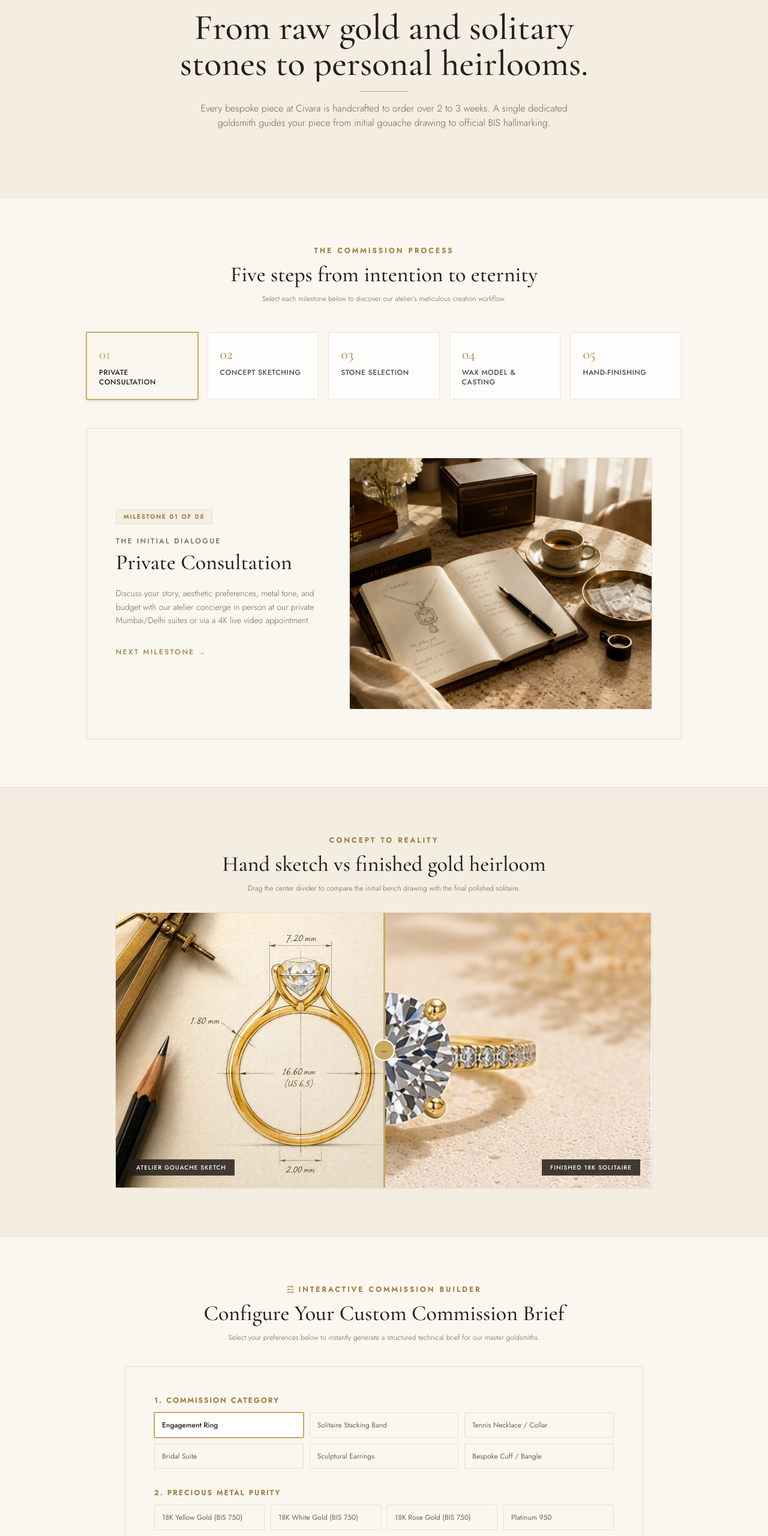
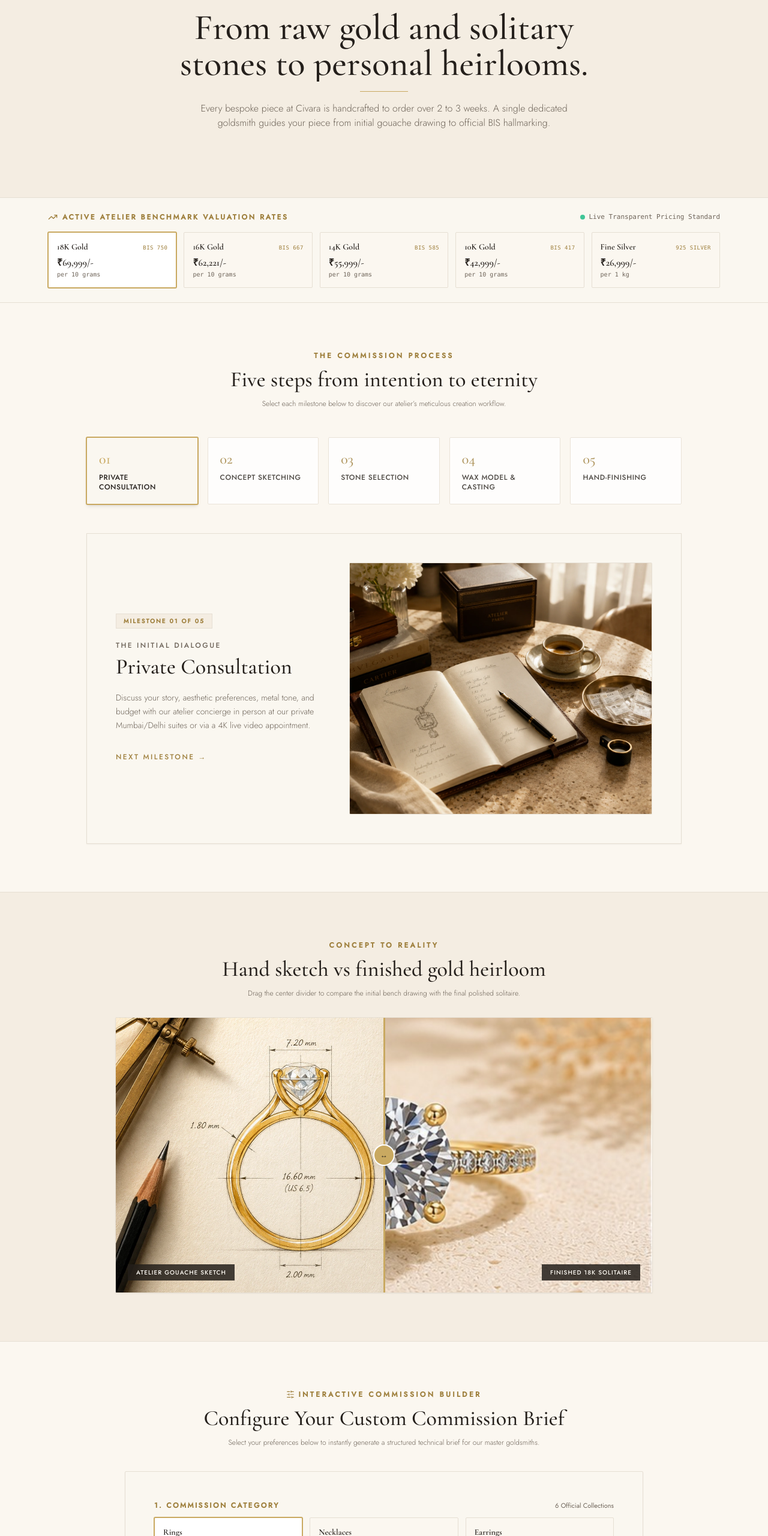
Before and after one commit to princepatel04477-web/Civara-Jewels, a Next.js app: page /bespoke in a window 1280 px wide. Shown: the part 239-2800 px from the top of the page at 60% size. Built offline with nearby package versions, Linux system fonts and the light colour scheme; no server answers; the database is empty.

Commit message:
feat(bespoke): add live metal benchmark rates ticker, all 6 categories, complete Karats (18K, 16K, 14K, 10K, Silver, Platinum), and Ring Size selector (3 to 15)

```diff
--- a/app/bespoke/page.tsx
+++ b/app/bespoke/page.tsx
@@ -1,19 +1,56 @@
 "use client";
 
-import React, { useState } from "react";
+import React, { useState, useEffect } from "react";
 import Link from "next/link";
 import { LineReveal } from "../components/motion/LineReveal";
 import { RuleDraw } from "../components/motion/RuleDraw";
 import { ImageSlot } from "../components/ImageSlot";
-import { MessageCircle, CheckCircle, Sparkles, SlidersHorizontal, ArrowRight, ShieldCheck, Diamond } from "lucide-react";
+import { formatINR } from "../../lib/pricing/compute";
+import {
+  MessageCircle,
+  CheckCircle,
+  Sparkles,
+  SlidersHorizontal,
+  ArrowRight,
+  ShieldCheck,
+  Diamond,
+  TrendingUp,
+  RefreshCw,
+} from "lucide-react";
 
 export default function BespokePage() {
   const [sliderPos, setSliderPos] = useState(50);
   const [activeStep, setActiveStep] = useState(1);
 
+  // Live Metal Rates State
+  const [metalRates, setMetalRates] = useState<{ [key: string]: number }>({
+    "18 KT": 69999,
+    "16 KT": 62221,
+    "14 KT": 55999,
+    "10 KT": 42999,
+    "Silver": 26999,
+  });
+
+  useEffect(() => {
+    fetch("/api/public/metal-rates")
+      .then((res) => res.json())
+      .then((data) => {
+        if (data && Array.isArray(data.rates)) {
+          const map: { [key: string]: number } = {};
+          data.rates.forEach((r: any) => {
+            map[r.purity] = r.rate_inr;
+          });
+          setMetalRates((prev) => ({ ...prev, ...map }));
+        }
+      })
+      .catch(() => {});
+  }, []);
+
   // Bespoke Configurator State
-  const [selectedCategory, setSelectedCategory] = useState("Engagement Ring");
-  const [selectedMetal, setSelectedMetal] = useState("18K Yellow Gold");
+  const [selectedCategory, setSelectedCategory] = useState("Rings");
+  const [selectedKarat, setSelectedKarat] = useState("18K");
+  const [selectedTone, setSelectedTone] = useState("Yellow Gold");
+  const [selectedRingSize, setSelectedRingSize] = useState("7");
   const [selectedStone, setSelectedStone] = useState("Natural GIA Diamond");
   const [selectedBudget, setSelectedBudget] = useState("₹1.5L – ₹3.5L");
   const [selectedTimeline, setSelectedTimeline] = useState("2 – 3 Weeks");
@@ -47,7 +84,7 @@ export default function BespokePage() {
       num: "04",
       title: "Wax Model & Casting",
       tagline: "Tactile Fit & Proportions",
-      desc: "Review a 1:1 scale wax model to test finger fit and profile height before lost-wax casting in 100% RJC-certified recycled 18-karat gold.",
+      desc: "Review a 1:1 scale wax model to test finger fit and profile height before lost-wax casting in 100% RJC-certified recycled gold.",
       image: "/images/bespoke/bespoke-step-4.webp",
       alt: "Hand-Carved Green Jewelry Wax Model at Workbench",
     },
@@ -61,49 +98,77 @@ export default function BespokePage() {
     },
   ];
 
+  // 6 Official Categories
   const categories = [
-    "Engagement Ring",
-    "Solitaire Stacking Band",
-    "Tennis Necklace / Collar",
-    "Bridal Suite",
-    "Sculptural Earrings",
-    "Bespoke Cuff / Bangle",
+    { id: "Rings", label: "Rings", sub: "Solitaires & Stacking Bands (Sizes 3–15)" },
+    { id: "Necklaces", label: "Necklaces", sub: "Tennis Collars & Chokers" },
+    { id: "Earrings", label: "Earrings", sub: "Hoops, Drops & Studs" },
+    { id: "Bracelets", label: "Bracelets", sub: "Bangles, Cuffs & Tennis Chains" },
+    { id: "Bridal", label: "Bridal", sub: "Polki Suites & Ceremonial Sets" },
+    { id: "Pendants", label: "Pendants", sub: "Medallions & Lockets" },
   ];
 
-  const metals = [
-    "18K Yellow Gold (BIS 750)",
-    "18K White Gold (BIS 750)",
-    "18K Rose Gold (BIS 750)",
-    "Platinum 950",
+  // Karat Tiers with Official Benchmark Rates
+  const karatTiers = [
+    { id: "18K", label: "18K Gold", hallmark: "BIS 750", rateKey: "18 KT", defaultRate: 69999 },
+    { id: "16K", label: "16K Gold", hallmark: "BIS 667", rateKey: "16 KT", defaultRate: 62221 },
+    { id: "14K", label: "14K Gold", hallmark: "BIS 585", rateKey: "14 KT", defaultRate: 55999 },
+    { id: "10K", label: "10K Gold", hallmark: "BIS 417", rateKey: "10 KT", defaultRate: 42999 },
+    { id: "Silver", label: "Fine Silver", hallmark: "925 Silver", rateKey: "Silver", defaultRate: 26999, unit: "/ 1kg" },
+    { id: "Platinum", label: "Platinum", hallmark: "PT 950", rateKey: "Platinum", defaultRate: 32000 },
+  ];
+
+  // Color / Tone Tones
+  const tones = [
+    { id: "Yellow Gold", label: "Yellow Gold", colorClass: "bg-[#ECC976]" },
+    { id: "White Gold", label: "White Gold", colorClass: "bg-[#E6E8E8]" },
+    { id: "Rose Gold", label: "Rose Gold", colorClass: "bg-[#E8AF98]" },
+  ];
+
+  // Ring Sizes (3 to 15 in 0.5 increments)
+  const ringSizes = [
+    "3", "3.5", "4", "4.5", "5", "5.5", "6", "6.5", "7", "7.5",
+    "8", "8.5", "9", "9.5", "10", "10.5", "11", "11.5", "12", "12.5",
+    "13", "13.5", "14", "14.5", "15"
   ];
 
   const stones = [
-    "Natural GIA Diamond",
-    "Lab-Grown IGI Diamond",
+    "Natural GIA Certified Diamond",
+    "Lab-Grown IGI Certified Diamond",
     "Uncut Polki & Heritage Diamond",
-    "Colored Gemstone (Sapphire/Emerald)",
+    "Rare Colored Gemstone (Sapphire/Emerald/Ruby)",
   ];
 
   const budgets = [
-    "₹75,000 – ₹1.5L",
+    "₹50,000 – ₹1.5L",
     "₹1.5L – ₹3.5L",
     "₹3.5L – ₹7.5L",
     "₹7.5L + (High Jewellery)",
   ];
 
   const timelines = [
-    "2 – 3 Weeks (Standard)",
-    "4 – 6 Weeks (Ceremonial)",
-    "Urgent (Under 10 Days)",
+    "2 – 3 Weeks (Standard Atelier)",
+    "4 – 6 Weeks (Ceremonial/Wedding)",
+    "Express (Under 10 Days)",
   ];
+
+  const currentSelectedKaratObj = karatTiers.find((k) => k.id === selectedKarat) || karatTiers[0];
+  const activeMetalRate = metalRates[currentSelectedKaratObj.rateKey] || currentSelectedKaratObj.defaultRate;
+  const fullMetalDescription = selectedKarat === "Silver"
+    ? "Fine Silver (925)"
+    : selectedKarat === "Platinum"
+    ? "Platinum 950"
+    : `${selectedKarat} ${selectedTone} (${currentSelectedKaratObj.hallmark})`;
 
   const whatsappMessage = encodeURIComponent(
     `Hello Civara Atelier,\n\nI would like to commission a Bespoke Jewellery Piece with the following specifications:\n\n` +
       `• Category: ${selectedCategory}\n` +
-      `• Precious Metal: ${selectedMetal}\n` +
-      `• Gemstone/Diamond: ${selectedStone}\n` +
+      (selectedCategory === "Rings" ? `• Ring Size: Size ${selectedRingSize} (Indian standard)\n` : "") +
+      `• Metal: ${fullMetalDescription}\n` +
+      `• Benchmark Rate: ₹${formatINR(activeMetalRate).replace("₹", "")} ${currentSelectedKaratObj.unit || "/ 10g"}\n` +
+      `• Stone Preference: ${selectedStone}\n` +
       `• Target Budget: ${selectedBudget}\n` +
-      `• Timeline: ${selectedTimeline}\n\n` +
+      `• Target Timeline: ${selectedTimeline}\n\n` +
       `Could we arrange a consultation with the master goldsmith?`
   );
 
@@ -124,6 +189,47 @@ export default function BespokePage() {
           <p className="text-sm sm:text-base font-light leading-relaxed text-[#6E6459] max-w-2xl mx-auto">
             Every bespoke piece at Civara is handcrafted to order over 2 to 3 weeks. A single dedicated goldsmith guides your piece from initial gouache drawing to official BIS hallmarking.
           </p>
+        </div>
+      </section>
+
+      {/* Live Metal Benchmark Rates Ticker Section */}
+      <section className="bg-[#FAF7F0] border-b border-[#E6DFD3] py-6 px-6 lg:px-20">
+        <div className="max-w-6xl mx-auto space-y-4">
+          <div className="flex flex-col sm:flex-row sm:items-center justify-between gap-2">
+            <div className="flex items-center gap-2 text-xs uppercase tracking-[0.22em] text-[#9E7F3C] font-semibold">
+              <TrendingUp className="w-4 h-4 text-[#9E7F3C]" /> Active Atelier Benchmark Valuation Rates
+            </div>
+            <div className="text-[11px] text-[#6E6459] flex items-center gap-1.5 font-mono">
+              <span className="w-2 h-2 rounded-full bg-emerald-500 animate-pulse" /> Live Transparent Pricing Standard
+            </div>
+          </div>
+
+          <div className="grid grid-cols-2 sm:grid-cols-3 lg:grid-cols-5 gap-3">
+            {karatTiers.filter(k => k.id !== "Platinum").map((k) => {
+              const rate = metalRates[k.rateKey] || k.defaultRate;
+              const isSelected = selectedKarat === k.id;
+              return (
+                <div
+                  key={k.id}
+                  onClick={() => setSelectedKarat(k.id)}
+                  className={`p-3.5 border transition-all cursor-pointer rounded-sm ${
+                    isSelected
+                      ? "border-[#C9A961] bg-[#FFFFFF] shadow-sm ring-1 ring-[#C9A961]"
+                      : "border-[#E6DFD3] bg-[#FBF7F0] hover:border-[#9E7F3C]"
+                  }`}
+                >
+                  <div className="flex justify-between items-baseline">
+                    <span className="font-serif text-sm font-semibold text-[#241F1B]">{k.label}</span>
+                    <span className="text-[9px] uppercase tracking-wider text-[#9E7F3C] font-mono">{k.hallmark}</span>
+                  </div>
+                  <div className="text-base font-serif font-bold text-[#241F1B] mt-1">
+                    ₹{formatINR(rate).replace("₹", "")}/-
+                  </div>
+                  <div className="text-[10px] text-[#6E6459] font-mono">per {k.unit ? "1 kg" : "10 grams"}</div>
+                </div>
+              );
+            })}
+          </div>
         </div>
       </section>
 
@@ -291,53 +397,133 @@ export default function BespokePage() {
         </div>
 
         <div className="bg-[#FAF7F0] border border-[#E6DFD3] p-8 lg:p-12 space-y-8 rounded-sm shadow-sm">
-          {/* 1. Category */}
+          {/* 1. Category Selection */}
           <div className="space-y-3">
-            <label className="text-xs uppercase tracking-[0.2em] text-[#9E7F3C] font-semibold block">
+            <div className="flex justify-between items-center">
+              <label className="text-xs uppercase tracking-[0.2em] text-[#9E7F3C] font-semibold">
                 1. Commission Category
               </label>
-            <div className="grid grid-cols-2 sm:grid-cols-3 gap-2.5">
-              {categories.map((c) => (
+              <span className="text-[11px] text-[#6E6459]">6 Official Collections</span>
+            </div>
+            <div className="grid grid-cols-1 sm:grid-cols-2 lg:grid-cols-3 gap-3">
+              {categories.map((c) => {
+                const isSelected = selectedCategory === c.id;
+                return (
                   <button
-                  key={c}
+                    key={c.id}
                     type="button"
-                  onClick={() => setSelectedCategory(c)}
-                  className={`p-3 text-xs text-left border rounded-sm transition-all cursor-pointer ${
-                    selectedCategory === c
+                    onClick={() => setSelectedCategory(c.id)}
+                    className={`p-3.5 text-left border rounded-sm transition-all cursor-pointer ${
+                      isSelected
                         ? "border-[#C9A961] bg-[#FFFFFF] font-medium text-[#241F1B] shadow-xs ring-1 ring-[#C9A961]"
                         : "border-[#E6DFD3] bg-[#FBF7F0] text-[#6E6459] hover:border-[#9E7F3C]"
                     }`}
                   >
-                  {c}
+                    <div className="font-serif text-sm font-semibold text-[#241F1B]">{c.label}</div>
+                    <div className="text-[10px] text-[#6E6459] mt-0.5">{c.sub}</div>
                   </button>
-              ))}
+                );
+              })}
             </div>
           </div>
 
-          {/* 2. Metal */}
-          <div className="space-y-3">
-            <label className="text-xs uppercase tracking-[0.2em] text-[#9E7F3C] font-semibold block">
-              2. Precious Metal Purity
+          {/* 1.1 Ring Size Selector (Visible only when Rings is selected) */}
+          {selectedCategory === "Rings" && (
+            <div className="p-4 bg-[#FFFFFF] border border-[#E6DFD3] space-y-3 rounded-sm">
+              <div className="flex justify-between items-center">
+                <label className="text-xs uppercase tracking-[0.2em] text-[#9E7F3C] font-semibold">
+                  Select Ring Size (Size 3 to 15 · Half Variations)
                 </label>
-            <div className="grid grid-cols-2 sm:grid-cols-4 gap-2.5">
-              {metals.map((m) => (
+                <span className="text-[11px] font-mono text-[#241F1B] font-bold">Selected: Size {selectedRingSize}</span>
+              </div>
+              <div className="flex flex-wrap gap-1.5">
+                {ringSizes.map((s) => {
+                  const isSelected = selectedRingSize === s;
+                  return (
                     <button
-                  key={m}
+                      key={s}
                       type="button"
-                  onClick={() => setSelectedMetal(m)}
-                  className={`p-3 text-xs text-left border rounded-sm transition-all cursor-pointer ${
-                    selectedMetal === m
-                      ? "border-[#C9A961] bg-[#FFFFFF] font-medium text-[#241F1B] shadow-xs ring-1 ring-[#C9A961]"
+                      onClick={() => setSelectedRingSize(s)}
+                      className={`px-3 py-1.5 text-xs font-mono border rounded-xs transition-all cursor-pointer ${
+                        isSelected
+                          ? "border-[#C9A961] bg-[#241F1B] text-[#C9A961] font-bold"
+                          : "border-[#E6DFD3] bg-[#FBF7F0] text-[#241F1B] hover:border-[#9E7F3C]"
+                      }`}
+                    >
+                      {s}
+                    </button>
+                  );
+                })}
+              </div>
+            </div>
+          )}
+
+          {/* 2. Metal & Karat Selection with Live Benchmark Rates */}
+          <div className="space-y-4">
+            <div className="flex justify-between items-center">
+              <label className="text-xs uppercase tracking-[0.2em] text-[#9E7F3C] font-semibold">
+                2. Precious Metal & Karat Purity (Live Rates)
+              </label>
+              <span className="text-[11px] font-mono text-[#9E7F3C] font-semibold">
+                Rate: ₹{formatINR(activeMetalRate).replace("₹", "")} {currentSelectedKaratObj.unit || "/ 10g"}
+              </span>
+            </div>
+
+            {/* Karat Tabs */}
+            <div className="grid grid-cols-2 sm:grid-cols-3 lg:grid-cols-6 gap-2">
+              {karatTiers.map((k) => {
+                const rate = metalRates[k.rateKey] || k.defaultRate;
+                const isSelected = selectedKarat === k.id;
+                return (
+                  <button
+                    key={k.id}
+                    type="button"
+                    onClick={() => setSelectedKarat(k.id)}
+                    className={`p-3 text-center border rounded-sm transition-all cursor-pointer ${
+                      isSelected
+                        ? "border-[#C9A961] bg-[#FFFFFF] text-[#241F1B] font-bold shadow-xs ring-1 ring-[#C9A961]"
                         : "border-[#E6DFD3] bg-[#FBF7F0] text-[#6E6459] hover:border-[#9E7F3C]"
                     }`}
                   >
-                  {m}
+                    <div className="font-serif text-sm">{k.label}</div>
+                    <div className="text-[9px] uppercase tracking-wider text-[#9E7F3C] font-mono">{k.hallmark}</div>
+                    <div className="text-[11px] font-mono font-semibold text-[#241F1B] mt-1">
+                      ₹{formatINR(rate).replace("₹", "")}
+                    </div>
                   </button>
-              ))}
+                );
+              })}
+            </div>
+
+            {/* Gold Tone / Color Selector (Only if a Gold karat is selected) */}
+            {selectedKarat !== "Silver" && selectedKarat !== "Platinum" && (
+              <div className="flex items-center gap-3 pt-2">
+                <span className="text-xs text-[#6E6459]">Gold Tone:</span>
+                <div className="flex items-center gap-2">
+                  {tones.map((t) => {
+                    const isSelected = selectedTone === t.id;
+                    return (
+                      <button
+                        key={t.id}
+                        type="button"
+                        onClick={() => setSelectedTone(t.id)}
+                        className={`flex items-center gap-2 px-3 py-1.5 border text-xs rounded-sm transition-all cursor-pointer ${
+                          isSelected
+                            ? "border-[#C9A961] bg-[#FFFFFF] font-medium text-[#241F1B] ring-1 ring-[#C9A961]"
+                            : "border-[#E6DFD3] bg-[#FBF7F0] text-[#6E6459]"
+                        }`}
+                      >
+                        <span className={`w-3 h-3 rounded-full ${t.colorClass} border border-black/10`} />
+                        {t.label}
+                      </button>
+                    );
+                  })}
                 </div>
               </div>
+            )}
+          </div>
 
-          {/* 3. Stones */}
+          {/* 3. Stones Preference */}
           <div className="space-y-3">
             <label className="text-xs uppercase tracking-[0.2em] text-[#9E7F3C] font-semibold block">
               3. Diamond / Gemstone Preference
@@ -407,8 +593,8 @@ export default function BespokePage() {
             </div>
           </div>
 
-          {/* Brief Summary Box */}
-          <div className="p-6 bg-[#FFFFFF] border border-[#C9A961]/40 rounded-sm space-y-4">
+          {/* Brief Summary Box with Live Rate & WhatsApp Dispatch */}
+          <div className="p-6 bg-[#FFFFFF] border border-[#C9A961]/40 rounded-sm space-y-4 shadow-sm">
             <div className="flex items-center justify-between border-b border-[#E6DFD3] pb-3">
               <div className="text-xs font-semibold uppercase tracking-[0.2em] text-[#241F1B]">
                 Bespoke Commission Summary
@@ -420,25 +606,27 @@ export default function BespokePage() {
             <div className="grid grid-cols-2 sm:grid-cols-4 gap-4 text-xs font-light text-[#6E6459]">
               <div>
                 <span className="text-[10px] uppercase text-[#9E7F3C] block font-semibold">Piece</span>
-                <span className="text-[#241F1B] font-medium">{selectedCategory}</span>
+                <span className="text-[#241F1B] font-medium">
+                  {selectedCategory} {selectedCategory === "Rings" ? `(Size ${selectedRingSize})` : ""}
+                </span>
               </div>
               <div>
-                <span className="text-[10px] uppercase text-[#9E7F3C] block font-semibold">Metal</span>
-                <span className="text-[#241F1B] font-medium">{selectedMetal}</span>
+                <span className="text-[10px] uppercase text-[#9E7F3C] block font-semibold">Metal & Karat</span>
+                <span className="text-[#241F1B] font-medium">{fullMetalDescription}</span>
               </div>
               <div>
-                <span className="text-[10px] uppercase text-[#9E7F3C] block font-semibold">Stone</span>
-                <span className="text-[#241F1B] font-medium">{selectedStone}</span>
+                <span className="text-[10px] uppercase text-[#9E7F3C] block font-semibold">Benchmark Rate</span>
+                <span className="text-[#241F1B] font-medium">₹{formatINR(activeMetalRate).replace("₹", "")} {currentSelectedKaratObj.unit || "/ 10g"}</span>
               </div>
               <div>
-                <span className="text-[10px] uppercase text-[#9E7F3C] block font-semibold">Budget</span>
+                <span className="text-[10px] uppercase text-[#9E7F3C] block font-semibold">Target Budget</span>
                 <span className="text-[#241F1B] font-medium">{selectedBudget}</span>
               </div>
             </div>
 
             <div className="pt-2 flex flex-col sm:flex-row items-center justify-between gap-4">
               <div className="flex items-center gap-2 text-xs text-[#6E6459]">
-                <ShieldCheck className="w-4 h-4 text-[#9E7F3C]" /> Confidential atelier consultation · No obligation
+                <ShieldCheck className="w-4 h-4 text-[#9E7F3C]" /> Confidential atelier consultation · Verified BIS benchmark rates
               </div>
               <a
                 href={`https://wa.me/919999900000?text=${whatsappMessage}`}
```
Lines whose indentation alone changed are shown as unchanged.
